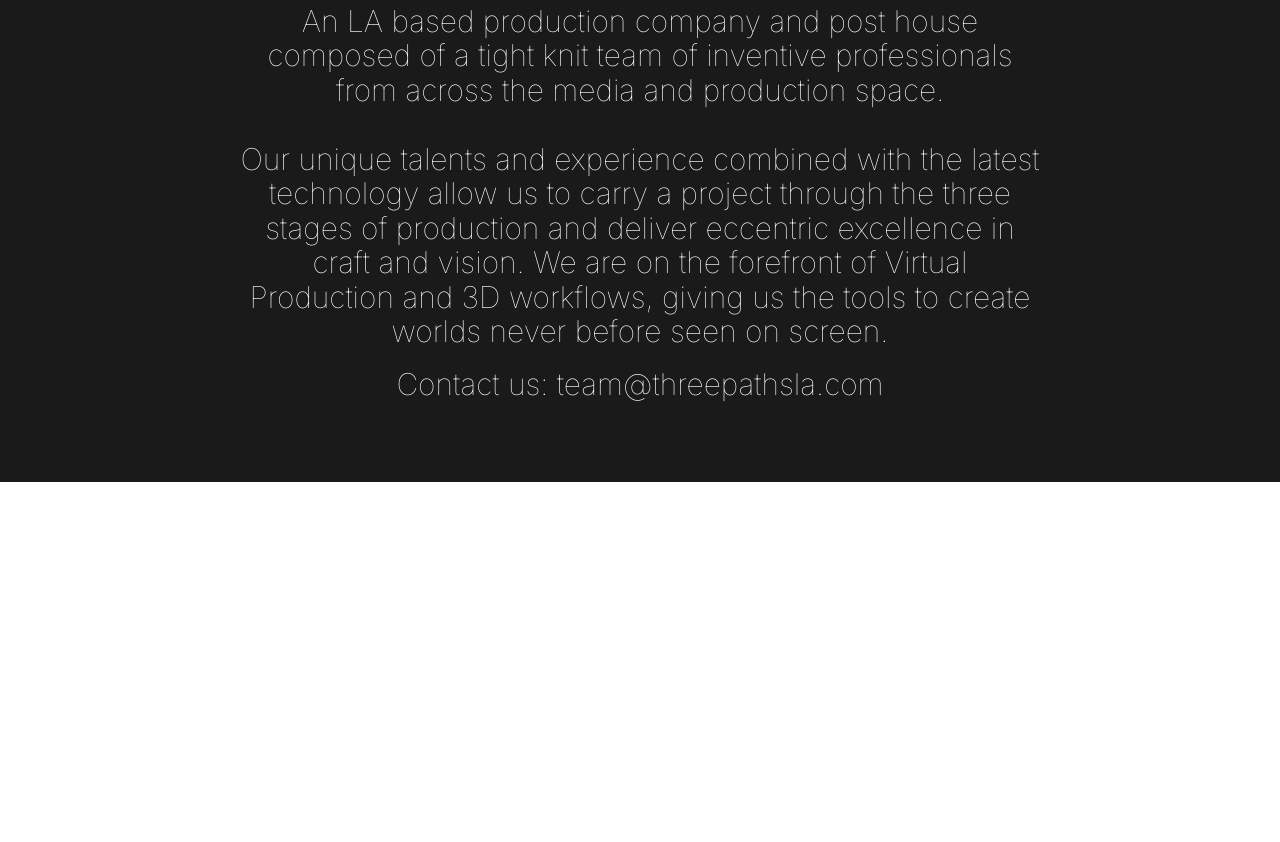
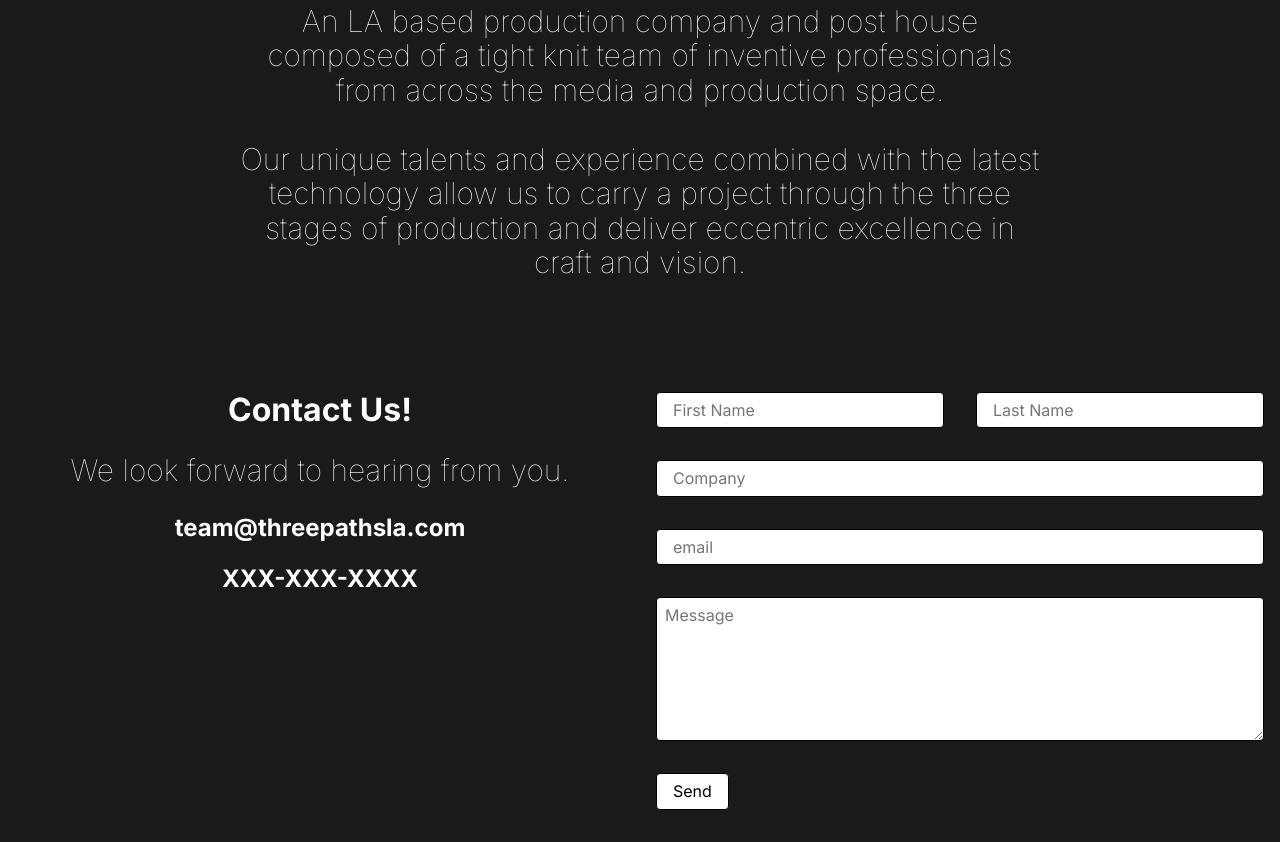
Before and after one commit to jliguori1312/Three-Paths-Website-React, a website built with Parcel: page index.html in a window 1280 px wide. Shown: the part 1224-2066 px from the top of the page. Before the commit the page ends 1706 px from the top, so only its background shows below. Built offline with nearby package versions, Linux system fonts and the light colour scheme.

Commit message:
Commit from TeleportHQ

```diff
--- a/index.css
+++ b/index.css
@@ -250,7 +250,7 @@
 .home-link {
   color: rgb(255, 255, 255);
   width: 800px;
-  max-width: var(--dl-size-size-maxwidth);
+  max-width: 1000px;
   align-self: center;
   margin-top: var(--dl-space-space-twounits);
   text-align: center;
@@ -279,29 +279,148 @@
   font-weight: 100;
 }
 .home-text07 {
-  font-size: 30px;
-  font-weight: 100;
+  font-style: normal;
 }
 .home-text08 {
-  font-size: 30px;
-  font-weight: 100;
+  font-style: normal;
 }
 .home-text09 {
-  font-size: 30px;
-  font-weight: 100;
+  font-style: normal;
+}
+.home-container4 {
+  flex: 0 0 auto;
+  width: 100%;
+  display: flex;
+  align-items: center;
+  flex-direction: column;
+  justify-content: center;
+  background-color: #1a1a1a;
+}
+.home-form {
+  width: 100%;
+  height: auto;
+  margin: var(--dl-space-space-unit);
+  display: flex;
+  align-items: center;
+  flex-direction: row;
+  justify-content: center;
+  background-color: #1a1a1a;
+}
+.home-container5 {
+  flex: 0 0 auto;
+  width: 50%;
+  height: auto;
+  display: flex;
+  align-self: flex-start;
+  align-items: center;
+  flex-direction: column;
+  justify-content: center;
 }
 .home-text10 {
-  font-style: normal;
+  color: rgb(255, 255, 255);
+  align-self: center;
+  margin-top: var(--dl-space-space-unit);
+  margin-left: var(--dl-space-space-unit);
+  margin-right: var(--dl-space-space-unit);
+  margin-bottom: 24px;
 }
 .home-text11 {
+  color: rgb(255, 255, 255);
+  height: auto;
+  font-size: 30px;
+  align-self: center;
   font-style: normal;
+  text-align: center;
+  font-weight: 100;
+  margin-bottom: -16px;
 }
-.home-text12 {
-  font-style: normal;
+.home-link1 {
+  display: contents;
+}
+.home-text15 {
+  color: rgb(255, 255, 255);
+  margin: var(--dl-space-space-halfunit);
+  text-align: center;
+  text-decoration: none;
+}
+.home-text16 {
+  color: rgb(255, 255, 255);
+  margin: var(--dl-space-space-unit);
+  text-align: center;
+}
+.home-container6 {
+  width: 50%;
+  display: flex;
+  align-self: center;
+  align-items: flex-start;
+  padding-right: 0px;
+  flex-direction: column;
+}
+.home-container7 {
+  flex: 0 0 auto;
+  width: 100%;
+  height: auto;
+  display: flex;
+  align-items: flex-start;
+}
+.home-textinput {
+  width: 50%;
+  margin: var(--dl-space-space-unit);
+  max-width: 288px;
+}
+.home-textinput1 {
+  width: 50%;
+  max-width: 288px;
+  margin-top: var(--dl-space-space-unit);
+  margin-left: var(--dl-space-space-unit);
+  margin-right: 0px;
+  margin-bottom: var(--dl-space-space-unit);
+}
+.home-textinput2 {
+  width: 100%;
+  margin: var(--dl-space-space-unit);
+  max-width: 608px;
+}
+.home-textinput3 {
+  width: 100%;
+  margin: var(--dl-space-space-unit);
+  max-width: 608px;
+}
+.home-textarea {
+  width: 100%;
+  height: var(--dl-size-size-large);
+  margin: var(--dl-space-space-unit);
+  padding: 0px;
+  max-width: 608px;
+}
+.home-button {
+  margin: var(--dl-space-space-unit);
+  padding: var(--dl-space-space-halfunit);
 }
 @media(max-width: 991px) {
   .home-link {
     max-width: 100%;
+  }
+  .home-form {
+    width: 100%;
+    position: relative;
+    flex-direction: column;
+  }
+  .home-container5 {
+    align-self: center;
+    margin-left: var(--dl-space-space-unit);
+  }
+  .home-container7 {
+    width: 100%;
+    flex-direction: column;
+  }
+  .home-textinput {
+    width: 100%;
+    max-width: 500px;
+  }
+  .home-textinput1 {
+    width: 100%;
+    max-width: 500px;
   }
 }
 @media(max-width: 767px) {
@@ -313,6 +432,23 @@
     padding-left: var(--dl-space-space-unit);
     padding-right: var(--dl-space-space-unit);
   }
+  .home-container6 {
+    width: 100%;
+    align-items: center;
+    padding-right: 0px;
+    justify-content: flex-start;
+  }
+  .home-container7 {
+    align-items: center;
+  }
+  .home-textinput {
+    max-width: 608px;
+  }
+  .home-textinput1 {
+    max-width: 608px;
+    align-self: center;
+    margin-right: var(--dl-space-space-unit);
+  }
 }
 @media(max-width: 479px) {
   .home-banner {
--- a/index.html
+++ b/index.html
@@ -187,16 +187,82 @@
               Our unique talents and experience combined with the latest
               technology allow us to carry a project through the three stages of
               production and deliver eccentric excellence in craft and vision.
-              We are on the forefront of Virtual Production and 3D workflows,
-              giving us the tools to create worlds never before seen on screen.
             </span>
             <br class="home-text07" />
-            <br class="home-text08" />
-            <span class="home-text09">Contact us: team@threepathsla.com</span>
-            <br class="home-text10" />
-            <span class="home-text11"></span>
-            <span class="home-text12"></span>
+            <span class="home-text08"></span>
+            <span class="home-text09"></span>
           </a>
+        </div>
+        <div class="home-container4">
+          <form class="home-form">
+            <div class="home-container5">
+              <h1 class="home-text10">Contact Us!</h1>
+              <span class="home-text11">
+                <span>We look forward to hearing from you.</span>
+                <br />
+                <br />
+              </span>
+              <a
+                href="mailto:team@threepathsla.com?subject=Connecting with Three Paths"
+                class="home-link1"
+              >
+                <h2 class="home-text15">team@threepathsla.com</h2>
+              </a>
+              <h2 class="home-text16">XXX-XXX-XXXX</h2>
+            </div>
+            <div class="home-container6">
+              <div class="home-container7">
+                <input
+                  type="text"
+                  placeholder="First Name"
+                  required=""
+                  autocomplete="given-name"
+                  name="fname"
+                  id="fname"
+                  class="home-textinput input"
+                />
+                <input
+                  type="text"
+                  placeholder="Last Name"
+                  required=""
+                  autocomplete="family-name"
+                  id="lname"
+                  name="lname"
+                  class="home-textinput1 input"
+                />
+              </div>
+              <input
+                type="text"
+                placeholder="Company"
+                autocomplete="organization"
+                id="company"
+                name="company"
+                class="home-textinput2 input"
+              />
+              <input
+                type="text"
+                placeholder="email"
+                autocomplete="email"
+                required=""
+                id="email"
+                class="home-textinput3 input"
+              />
+              <textarea
+                placeholder="Message"
+                id="message"
+                name="message"
+                class="home-textarea textarea"
+              ></textarea>
+              <button
+                type="submit"
+                id="send"
+                name="send"
+                class="home-button button"
+              >
+                Send
+              </button>
+            </div>
+          </form>
         </div>
       </div>
     </div>
```
